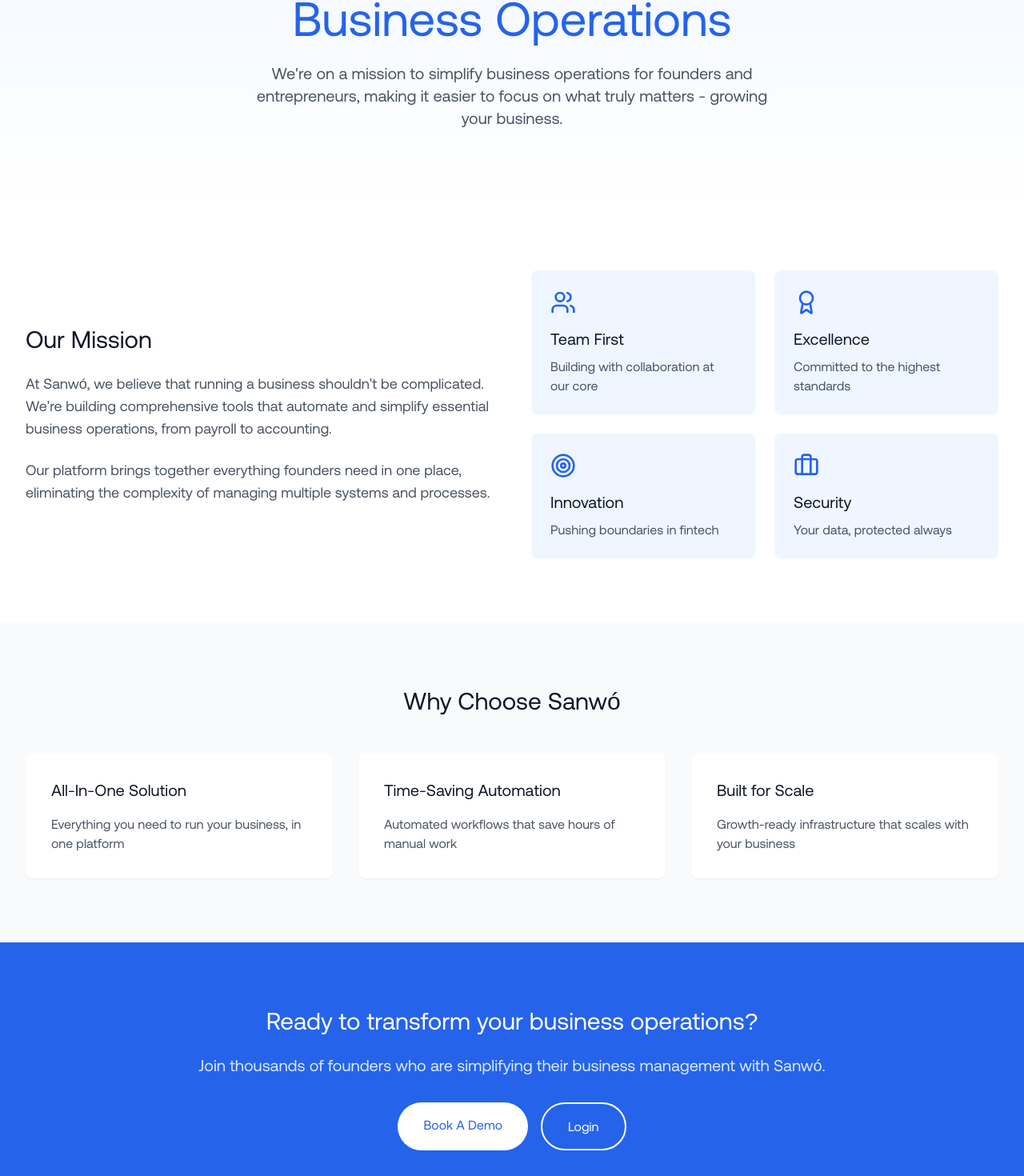
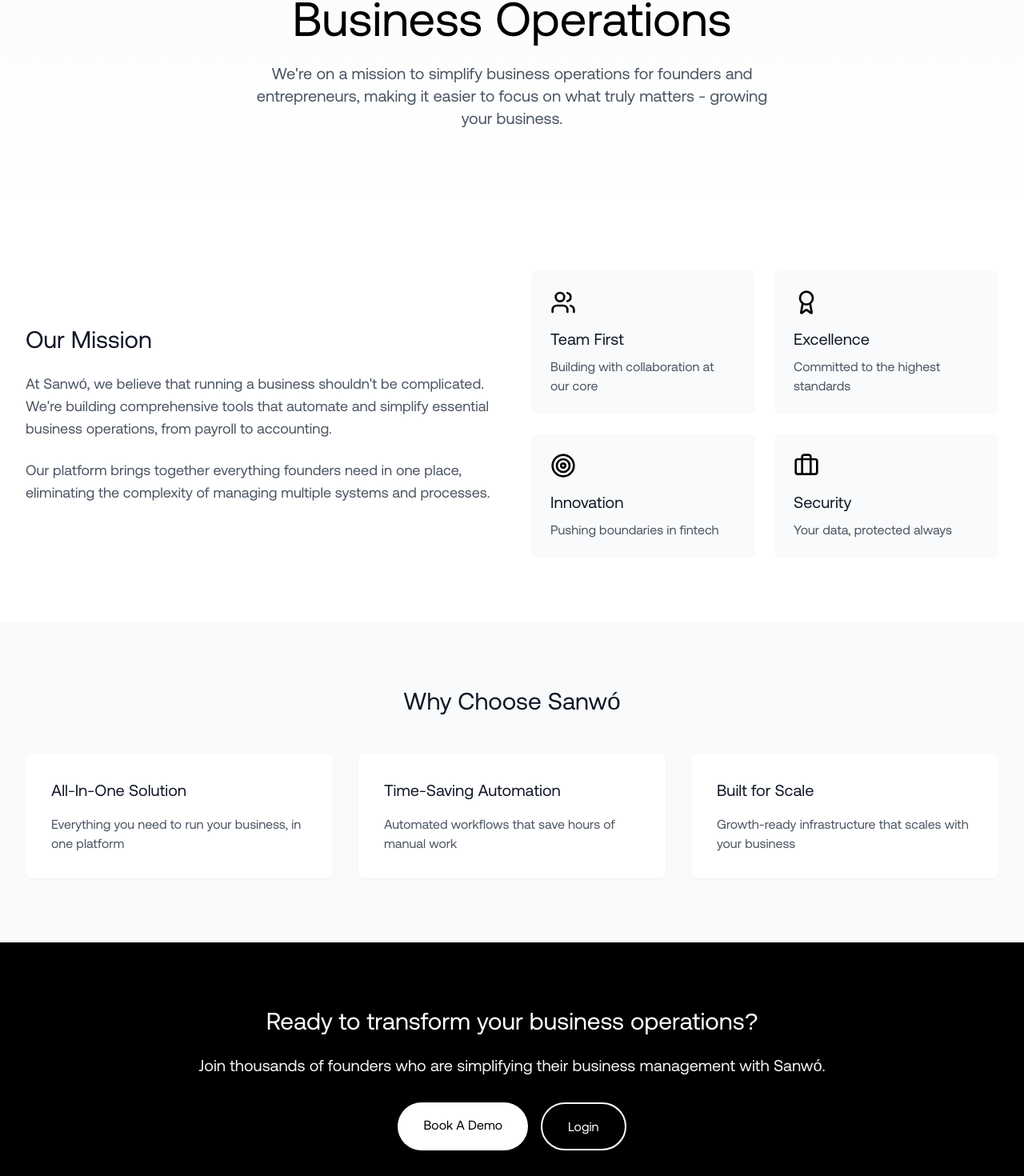
Before and after one commit to clementcyberknight/Sanwo, a Next.js app: page /about in a window 1280 px wide. Shown: the part 194-1664 px from the top of the page at 80% size. Built offline with nearby package versions, Linux system fonts and the light colour scheme; what wagmi would draw is missing.

Commit message:
rebranded to black for fareed aura farming

```diff
--- a/src/app/about/page.js
+++ b/src/app/about/page.js
@@ -9,12 +9,12 @@ const AboutPage = () => {
     <div className="min-h-screen bg-white">
       <Header />
       {/* Hero Section */}
-      <section className="pt-32 pb-16 px-4 sm:px-6 lg:px-8 bg-gradient-to-b from-blue-50 to-white">
+      <section className="pt-32 pb-16 px-4 sm:px-6 lg:px-8 bg-gradient-to-b from-gray-50 to-white">
         <div className="max-w-7xl mx-auto text-center">
           <h1 className="text-4xl md:text-6xl font-medium text-gray-900 mb-6">
             Building the Future of
             <br />
-            <span className="text-blue-600">Business Operations</span>
+            <span className="text-black">Business Operations</span>
           </h1>
           <p className="max-w-2xl mx-auto text-xl text-gray-600 mb-8">
             We're on a mission to simplify business operations for founders and
@@ -45,8 +45,8 @@ const AboutPage = () => {
               </p>
             </div>
             <div className="grid grid-cols-2 gap-6">
-              <div className="bg-blue-50 p-6 rounded-lg">
-                <Users className="w-8 h-8 text-blue-600 mb-4" />
+              <div className="bg-gray-50 p-6 rounded-lg">
+                <Users className="w-8 h-8 text-black mb-4" />
                 <h3 className="text-xl font-medium text-gray-900 mb-2">
                   Team First
                 </h3>
@@ -54,8 +54,8 @@ const AboutPage = () => {
                   Building with collaboration at our core
                 </p>
               </div>
-              <div className="bg-blue-50 p-6 rounded-lg">
-                <Award className="w-8 h-8 text-blue-600 mb-4" />
+              <div className="bg-gray-50 p-6 rounded-lg">
+                <Award className="w-8 h-8 text-black mb-4" />
                 <h3 className="text-xl font-medium text-gray-900 mb-2">
                   Excellence
                 </h3>
@@ -63,15 +63,15 @@ const AboutPage = () => {
                   Committed to the highest standards
                 </p>
               </div>
-              <div className="bg-blue-50 p-6 rounded-lg">
-                <Target className="w-8 h-8 text-blue-600 mb-4" />
+              <div className="bg-gray-50 p-6 rounded-lg">
+                <Target className="w-8 h-8 text-black mb-4" />
                 <h3 className="text-xl font-medium text-gray-900 mb-2">
                   Innovation
                 </h3>
                 <p className="text-gray-600">Pushing boundaries in fintech</p>
               </div>
-              <div className="bg-blue-50 p-6 rounded-lg">
-                <Briefcase className="w-8 h-8 text-blue-600 mb-4" />
+              <div className="bg-gray-50 p-6 rounded-lg">
+                <Briefcase className="w-8 h-8 text-black mb-4" />
                 <h3 className="text-xl font-medium text-gray-900 mb-2">
                   Security
                 </h3>
@@ -118,25 +118,25 @@ const AboutPage = () => {
       </section>
 
       {/* CTA Section */}
-      <section className="py-20 px-4 sm:px-6 lg:px-8 bg-blue-600">
+      <section className="py-20 px-4 sm:px-6 lg:px-8 bg-black">
         <div className="max-w-4xl mx-auto text-center">
           <h2 className="text-3xl font-medium text-white mb-6">
             Ready to transform your business operations?
           </h2>
-          <p className="text-xl text-blue-100 mb-8">
+          <p className="text-xl text-gray-100 mb-8">
             Join thousands of founders who are simplifying their business
             management with Sanwó.
           </p>
           <div className="flex justify-center space-x-4">
             <Link
               href="/book-demo"
-              className="bg-white text-blue-600 px-8 py-4 rounded-full hover:bg-blue-50 transition duration-300"
+              className="bg-white text-black px-8 py-4 rounded-full hover:bg-gray-50 transition duration-300"
             >
               Book A Demo
             </Link>
             <Link
               href="/auth/login"
-              className="bg-transparent border-2 border-white text-white px-8 py-4 rounded-full hover:bg-blue-700 transition duration-300"
+              className="bg-transparent border-2 border-white text-white px-8 py-4 rounded-full hover:bg-gray-700 transition duration-300"
             >
               Login
             </Link>
--- a/src/app/account/wallet/page.tsx
+++ b/src/app/account/wallet/page.tsx
@@ -186,19 +186,6 @@ const WalletDashboard = () => {
       console.error("Error fetching token prices from Coingecko:", error);
     }
   };
-
-  useEffect(() => {
-    const initializeKit = async () => {
-      const newKit = new StellarWalletsKit({
-        network: WalletNetwork.TESTNET,
-        selectedWalletId: XBULL_ID,
-        modules: allowAllModules(),
-      });
-      setKit(newKit);
-    };
-
-    initializeKit();
-  }, []);
 
   useEffect(() => {
     fetchTokenPrices(); // Fetch prices when component mounts
--- a/src/app/components/walletdeposit.tsx
+++ b/src/app/components/walletdeposit.tsx
@@ -14,7 +14,7 @@ import {
   doc,
   setDoc,
 } from "@/app/config/FirebaseConfig";
-import { useActiveAccount } from "thirdweb/react";
+import { useAccount } from "wagmi";
 
 const backdropVariants = {
   hidden: { opacity: 0 },
@@ -45,7 +45,7 @@ const WalletDepositModal = ({ isOpen, onClose }) => {
   const [provider, setProvider] = useState<ethers.BrowserProvider | null>(null);
   const [signer, setSigner] = useState<any>(null);
   const [employerContract, setEmployerContract] = useState<any>(null);
-  const Account = useActiveAccount();
+  const Account = useAccount();
   const Companyaddress = Account?.address;
 
   useEffect(() => {
@@ -196,7 +196,7 @@ const WalletDepositModal = ({ isOpen, onClose }) => {
         await approveTx.wait();
         console.log("Deposit approved successfully");
       } catch (error) {
-         //@ts-ignore
+        //@ts-ignore
         console.error("Approval failed:", error.message);
         await storeDepositTransaction(
           depositAmount,
@@ -240,7 +240,7 @@ const WalletDepositModal = ({ isOpen, onClose }) => {
         );
       }
     } catch (error) {
-       //@ts-ignore
+      //@ts-ignore
       console.error("Transaction failed:", error.message);
       await storeDepositTransaction(
         depositAmount,
--- a/src/app/components/walletsend.tsx
+++ b/src/app/components/walletsend.tsx
@@ -14,7 +14,7 @@ import {
   doc,
   setDoc,
 } from "firebase/firestore";
-import { useActiveAccount } from "thirdweb/react";
+import { useAccount } from "wagmi";
 
 const backdropVariants = {
   hidden: { opacity: 0 },
@@ -44,7 +44,7 @@ const WalletSendModal = ({ isOpen, onClose }) => {
   const [selectedToken, setSelectedToken] = useState("USDC"); // Default to USDC
   const [isAddressValid, setIsAddressValid] = useState(true);
   const [withdrawalCategory, setWithdrawalCategory] = useState("payroll");
-  const Account = useActiveAccount();
+  const Account = useAccount();
   const businessAddress = Account?.address;
 
   const [provider, setProvider] = useState<ethers.BrowserProvider | null>(null);
--- a/src/app/pricing/page.js
+++ b/src/app/pricing/page.js
@@ -63,22 +63,22 @@ const PricingPage = () => {
 
   const commonFeatures = [
     {
-      icon: <Wallet className="w-5 h-5 text-blue-600" />,
+      icon: <Wallet className="w-5 h-5 text-black" />,
       title: "Wallet Management",
       description: "Secure USDC wallet management for your business",
     },
     {
-      icon: <FileText className="w-5 h-5 text-blue-600" />,
+      icon: <FileText className="w-5 h-5 text-black" />,
       title: "Reports & Analytics",
       description: "Comprehensive transaction tracking and analysis",
     },
     {
-      icon: <Users className="w-5 h-5 text-blue-600" />,
+      icon: <Users className="w-5 h-5 text-black" />,
       title: "Role Management",
       description: "Advanced user roles and permissions",
     },
     {
-      icon: <Clock className="w-5 h-5 text-blue-600" />,
+      icon: <Clock className="w-5 h-5 text-black" />,
       title: "24/7 Support",
       description: "Round-the-clock customer support",
     },
@@ -89,7 +89,7 @@ const PricingPage = () => {
       <Header />
 
       {/* Hero Section */}
-      <section className="pt-32 pb-16 px-4 sm:px-6 lg:px-8 bg-gradient-to-b from-blue-50 to-white">
+      <section className="pt-32 pb-16 px-4 sm:px-6 lg:px-8 bg-gradient-to-b from-gray-50 to-white">
         <div className="max-w-7xl mx-auto text-center">
           <h1 className="text-4xl md:text-6xl font-medium text-gray-900 mb-6">
             Simple, Transparent Pricing
@@ -108,7 +108,7 @@ const PricingPage = () => {
               <div
                 key={index}
                 className={`bg-white rounded-lg shadow-lg overflow-hidden ${
-                  plan.highlight ? "ring-2 ring-blue-600" : ""
+                  plan.highlight ? "ring-2 ring-black" : ""
                 }`}
               >
                 <div className="p-8">
@@ -130,7 +130,7 @@ const PricingPage = () => {
                     }
                     className={`w-full py-3 px-6 rounded-lg ${
                       plan.highlight
-                        ? "bg-blue-600 text-white hover:bg-blue-700"
+                        ? "bg-black text-white hover:bg-gray-900"
                         : "bg-gray-100 text-gray-900 hover:bg-gray-200"
                     } transition duration-300`}
                   >
@@ -141,7 +141,7 @@ const PricingPage = () => {
                   <ul className="space-y-4">
                     {plan.features.map((feature, featureIndex) => (
                       <li key={featureIndex} className="flex items-start">
-                        <Check className="w-5 h-5 text-blue-600 mr-2 mt-1 flex-shrink-0" />
+                        <Check className="w-5 h-5 text-black mr-2 mt-1 flex-shrink-0" />
                         <span className="text-gray-600">{feature}</span>
                       </li>
                     ))}
@@ -179,22 +179,22 @@ const PricingPage = () => {
           <h2 className="text-3xl font-medium text-gray-900 mb-12">
             Frequently Asked Questions
           </h2>
-          {/* Add FAQ content here if needed
-        </div>
+          {/* Add FAQ content here if needed */}
+      {/* </div>
       </section> */}
 
       {/* CTA Section */}
-      <section className="py-20 px-4 sm:px-6 lg:px-8 bg-blue-600">
+      <section className="py-20 px-4 sm:px-6 lg:px-8 bg-black">
         <div className="max-w-4xl mx-auto text-center">
           <h2 className="text-3xl font-medium text-white mb-6">
             Ready to get started with Sanwó?
           </h2>
-          <p className="text-xl text-blue-100 mb-8">
+          <p className="text-xl text-gray-100 mb-8">
             Join leading web3 companies already using Sanwó
           </p>
           <Link
             href="/book-demo"
-            className="bg-white text-blue-600 px-8 py-4 rounded-full hover:bg-blue-50 transition duration-300"
+            className="bg-white text-black px-8 py-4 rounded-full hover:bg-gray-50 transition duration-300"
           >
             Start Your Free Trial
           </Link>
```
Also changed, not shown: src/app/product/page.js (+14 -14 lines).
